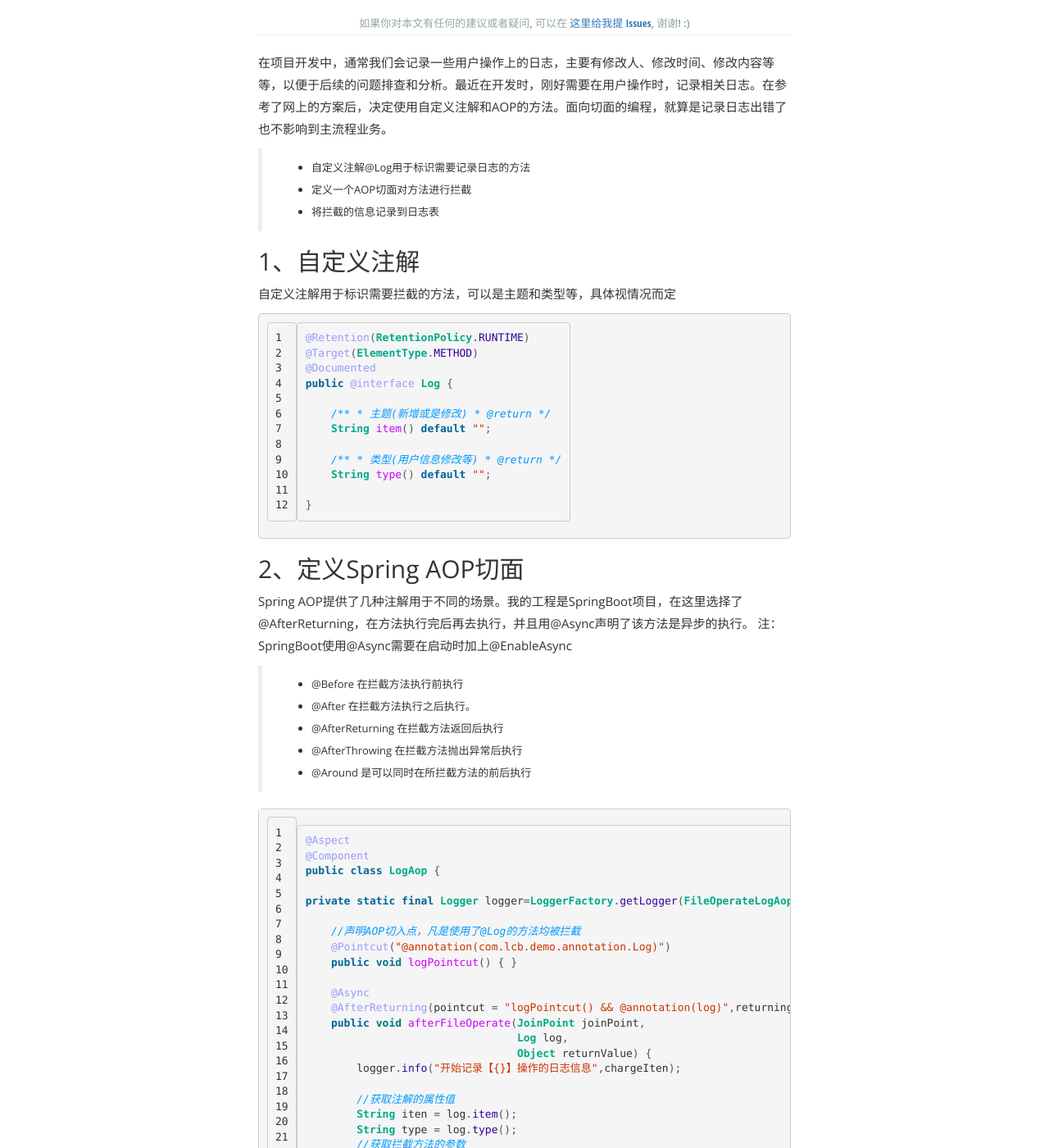
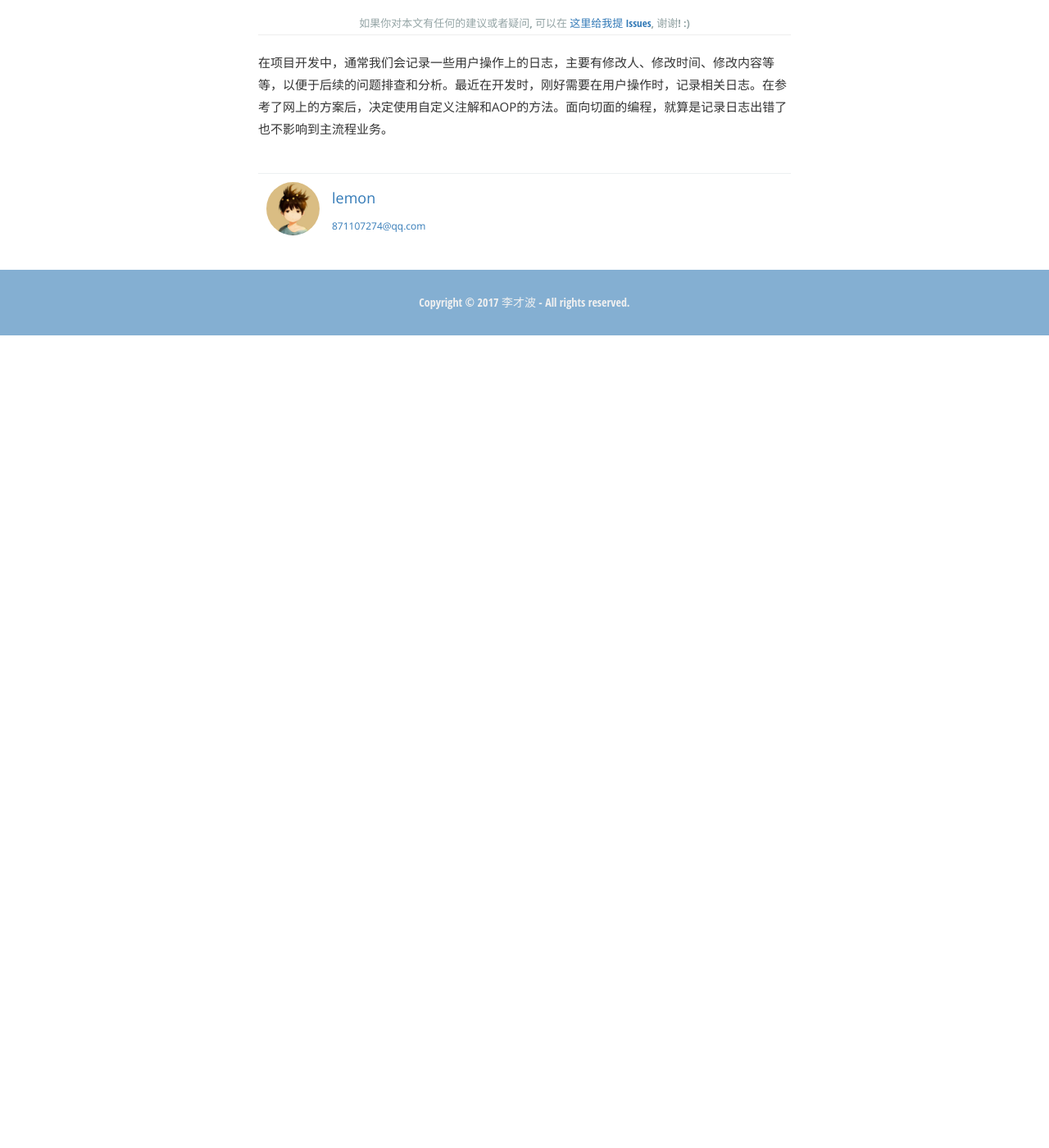
Before and after one commit to lcbbcl/licaibo.github.io, a Jekyll site: the page built from _posts/2017-07-06-SpringAOP-Annotation.md, in a window 1280 px wide and 1400 px high, scrolled down 270 px. Shown: the whole window at 82% size. Built offline with Jekyll 4.4.1, drawn with Linux system fonts in a browser that asks for light colours; after the commit the page ends 900 px from its top, so only the background shows below that; some of the changed text lies outside the part shown.

Commit message:
修改样式

````diff
--- a/_posts/2017-07-06-SpringAOP-Annotation.md
+++ b/_posts/2017-07-06-SpringAOP-Annotation.md
@@ -8,83 +8,3 @@ pulished: true
 
 
 在项目开发中，通常我们会记录一些用户操作上的日志，主要有修改人、修改时间、修改内容等等，以便于后续的问题排查和分析。最近在开发时，刚好需要在用户操作时，记录相关日志。在参考了网上的方案后，决定使用自定义注解和AOP的方法。面向切面的编程，就算是记录日志出错了也不影响到主流程业务。
-
-> * 自定义注解@Log用于标识需要记录日志的方法
-> * 定义一个AOP切面对方法进行拦截
-> * 将拦截的信息记录到日志表
-
-
-
-## 1、自定义注解
-
-自定义注解用于标识需要拦截的方法，可以是主题和类型等，具体视情况而定
-
-```java
-@Retention(RetentionPolicy.RUNTIME)
-@Target(ElementType.METHOD)
-@Documented
-public @interface Log {
-
-    /** * 主题(新增或是修改) * @return */
-    String item() default "";
-
-    /** * 类型(用户信息修改等) * @return */
-    String type() default "";
-
-}
-```
-
-## 2、定义Spring AOP切面
-Spring AOP提供了几种注解用于不同的场景。我的工程是SpringBoot项目，在这里选择了@AfterReturning，在方法执行完后再去执行，并且用@Async声明了该方法是异步的执行。
-注：SpringBoot使用@Async需要在启动时加上@EnableAsync
-> * @Before 在拦截方法执行前执行
-> * @After 在拦截方法执行之后执行。
-> * @AfterReturning 在拦截方法返回后执行
-> * @AfterThrowing 在拦截方法抛出异常后执行
-> * @Around 是可以同时在所拦截方法的前后执行
-
-```java
-
-@Aspect
-@Component
-public class LogAop {
-
-private static final Logger logger=LoggerFactory.getLogger(FileOperateLogAop.class);
-
-    //声明AOP切入点，凡是使用了@Log的方法均被拦截
-    @Pointcut("@annotation(com.lcb.demo.annotation.Log)")
-    public void logPointcut() { }
-
-    @Async
-    @AfterReturning(pointcut = "logPointcut() && @annotation(log)",returning = "returnValue")
-    public void afterFileOperate(JoinPoint joinPoint,
-                                 Log log,
-                                 Object returnValue) {
-        logger.info("开始记录【{}】操作的日志信息",chargeIten);
-
-        //获取注解的属性值
-        String iten = log.item();
-        String type = log.type();
-        //获取拦截方法的参数
-        Object[] objects = joinPoint.getArgs();
-
-        //TODO 实现自己对日志记录的逻辑
-
-        logger.info("结束记录【{}】操作的日志信息",chargeIten);
-
-    }
-
-}
-
-```
-
-## 3、声明@Log注解
-
-```java
-
-@Log(item = "用户信息",type="修改")
-public String testLog(String text) {
-        return "abc";
-    }
-
-```
````
